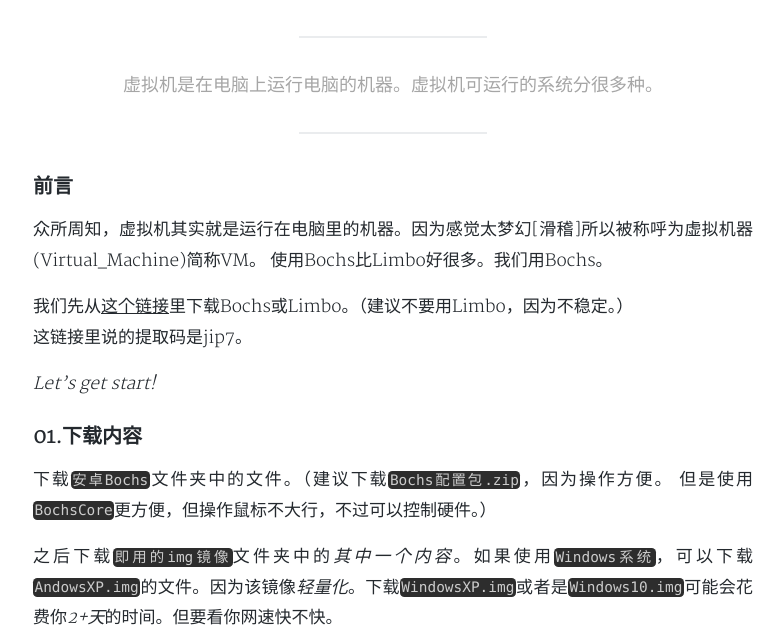
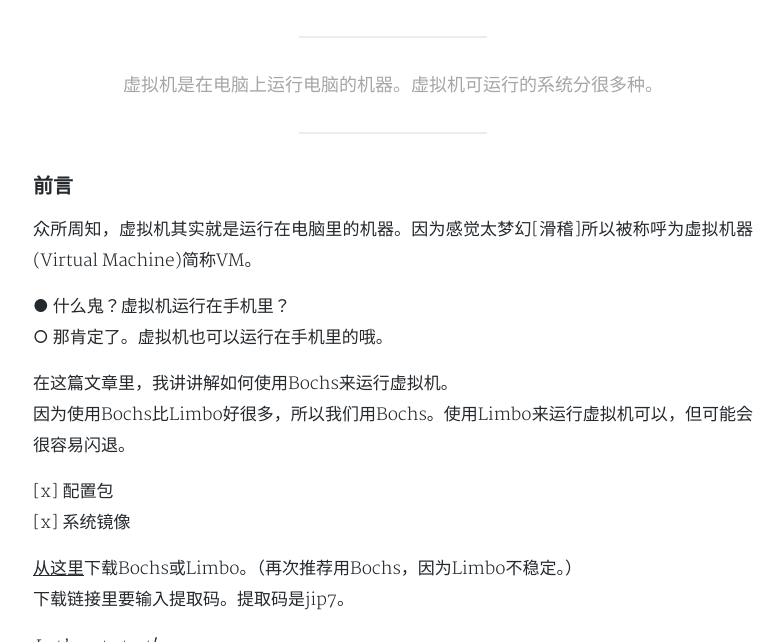
Before and after one commit to Sunbertrs/sunbossrs-blog-v1, a Jekyll site: the page built from _posts/2018-12-22-AndroidBochsVM.md, in a window 1280 px wide and 900 px high, scrolled down 423 px, cut to the strip 41-683 px from the top of the window. Shown: the whole strip, without its empty margins (247-1031 px from the left). Built offline with Jekyll 4.4.1, drawn with Linux system fonts in a browser that asks for light colours; nearby versions of some CDN libraries; comment, search, counter and statistics services are not loaded; a style sheet for code colours, icons or effects is not loaded.

Commit message:
Update 2018-12-22-AndroidBochsVM.md

```diff
--- a/_posts/2018-12-22-AndroidBochsVM.md
+++ b/_posts/2018-12-22-AndroidBochsVM.md
@@ -8,11 +8,19 @@
 cover: https://coding.net/u/SunbossRS/p/GotBlogDowner/git/raw/master/img/Bochs/cover.jpg
 ---
 ### 前言
-众所周知，虚拟机其实就是运行在电脑里的机器。因为感觉太梦幻[滑稽]所以被称呼为虚拟机器(Virtual_Machine)简称VM。
-使用Bochs比Limbo好很多。我们用Bochs。
+众所周知，虚拟机其实就是运行在电脑里的机器。因为感觉太梦幻[滑稽]所以被称呼为虚拟机器(Virtual Machine)简称VM。
 
-我们先从[这个链接](https://pan.baidu.com/s/1LdY6jq8AUrWjqGrQjPdQEw)里下载Bochs或Limbo。（建议不要用Limbo，因为不稳定。）
-这链接里说的提取码是jip7。
+● 什么鬼？虚拟机运行在手机里？
+○ 那肯定了。虚拟机也可以运行在手机里的哦。
+
+在这篇文章里，我讲讲解如何使用Bochs来运行虚拟机。
+因为使用Bochs比Limbo好很多，所以我们用Bochs。使用Limbo来运行虚拟机可以，但可能会很容易闪退。
+
+[x] 配置包
+[x] 系统镜像
+
+[从这里](https://pan.baidu.com/s/1LdY6jq8AUrWjqGrQjPdQEw)下载Bochs或Limbo。（再次推荐用Bochs，因为Limbo不稳定。）
+下载链接里要输入提取码。提取码是jip7。
 
 *Let's get start!*
 
```
